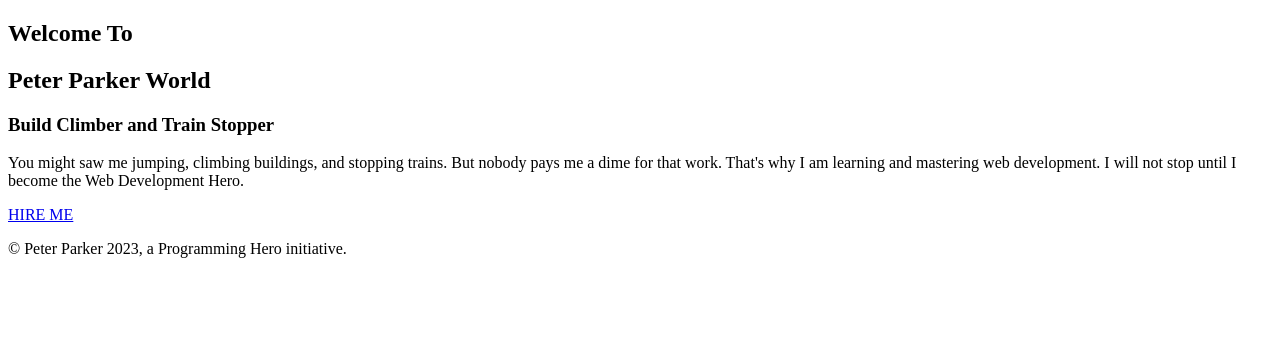
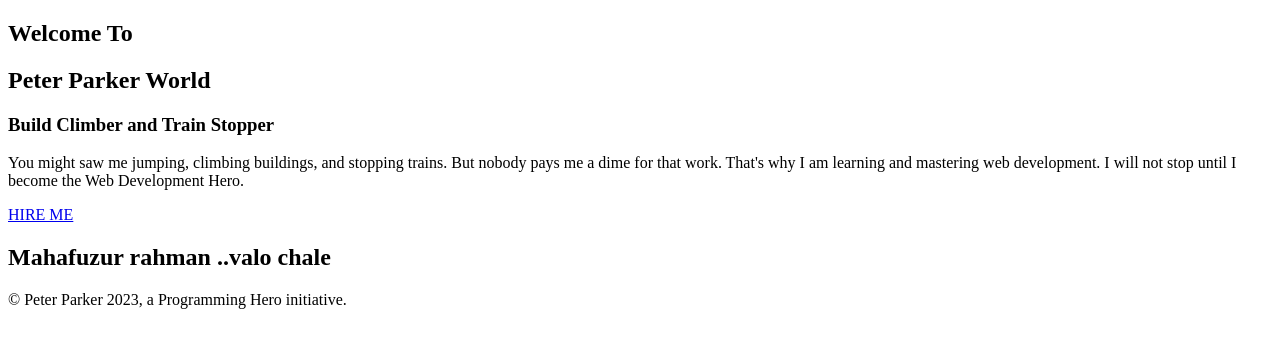
Before and after one commit to Mohammad-Mahafuz/kisu-ekta, a plain HTML site: page index.html in a window 1280 px wide. Drawn offline with Linux system fonts and the light colour scheme.

Commit message:
kisu ekta 0.2

```diff
--- a/index.html
+++ b/index.html
@@ -21,6 +21,7 @@
                 Development Hero.</p>
             <a class="anchor-button" target="_blank" href="https://www.linkedin.com/company/programminghero/">HIRE
                 ME</a>
+            <h1>Mahafuzur rahman ..valo chale</h1>
 
     </section>
     <footer>
```
